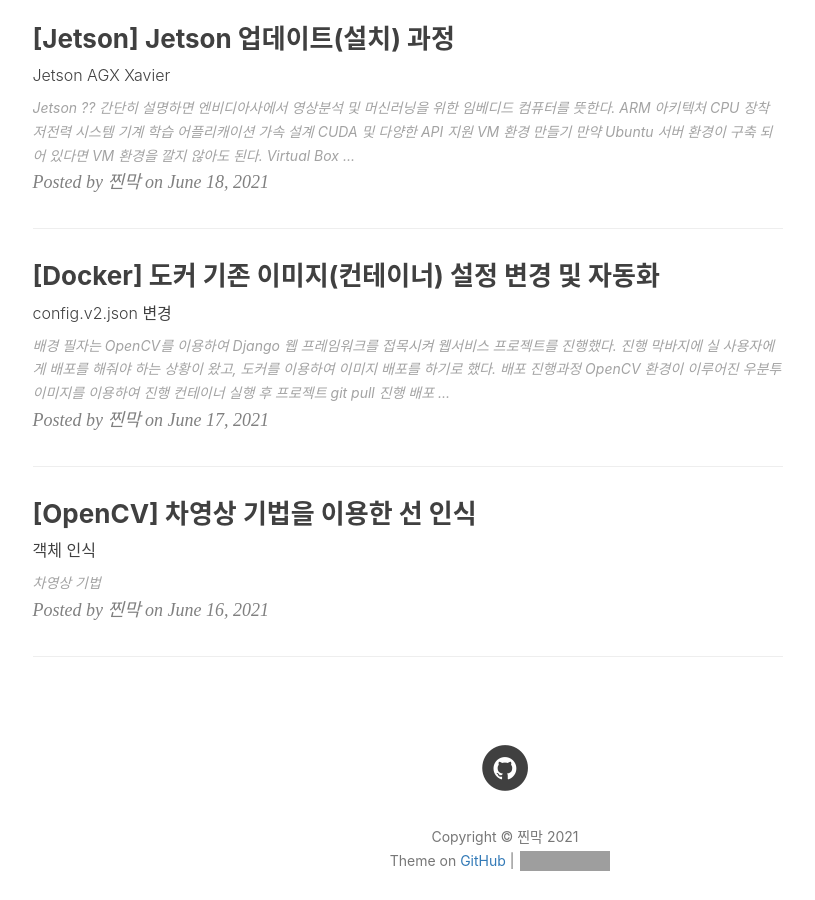
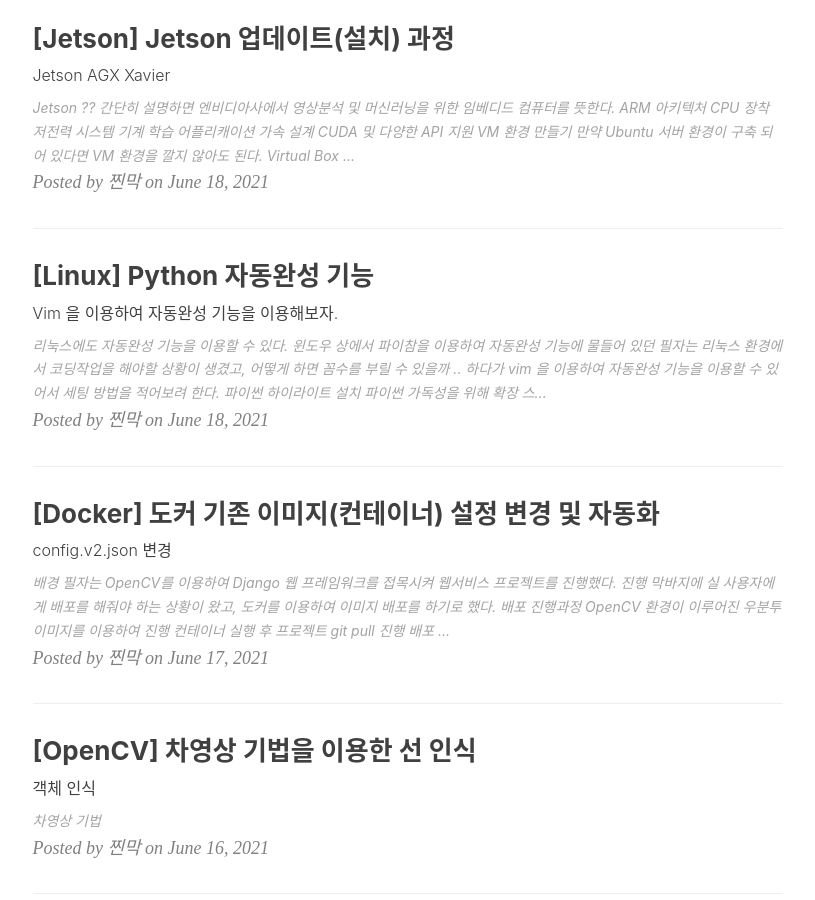
Before and after one commit to fray-cloud/fray-cloud.github.io, a Jekyll site: the page built from index.html, in a window 1280 px wide and 900 px high, scrolled down 1522 px. Shown: the whole window, without its empty margins (135-950 px from the left). Built offline with Jekyll 4.4.1, drawn with Linux system fonts in a browser that asks for light colours; nearby versions of some CDN libraries; the list of posts is cut into pages by our own code; comment, search, counter and statistics services are not loaded; grey boxes are pictures that could not be loaded.

Commit message:
'update_post_auto_python'

````diff
--- /dev/null
+++ b/_posts/2021-06-18-auto_python_linux.md
@@ -0,0 +1,53 @@
+---
+layout: post
+title: "[Linux] Python 자동완성 기능"
+subtitle: Vim 을 이용하여 자동완성 기능을 이용해보자.
+catalog: true
+tags:
+    - linux
+    - setting
+    - vim
+    - python
+
+---
+### 리눅스에도 자동완성 기능을 이용할 수 있다.
+윈도우 상에서 파이참을 이용하여 자동완성 기능에 물들어 있던 필자는 리눅스 환경에서 코딩작업을 해야할 상황이 생겼고, 어떻게 하면 꼼수를 부릴 수 있을까 .. 하다가
+vim 을 이용하여 자동완성 기능을 이용할 수 있어서 세팅 방법을 적어보려 한다.
+
+### 파이썬 하이라이트 설치
+1. 파이썬 가독성을 위해 확장 스크립트를 설치한다.
+```
+cd ~/.vim/ # .vim 폴더 이동
+git clone https://github.com/hdima/python-syntax.git #스크립트 설치
+mv python-syntax/syntax syntax/ # 스크립트 파일 내부에 syntax 폴더 옮김
+```
+
+### 자동완성 기능 설치
+1. 자동완성(pydiction) 설치
+```
+cd ~/.vim/ # .vim 폴더 이동
+wget https://www.vim.org/scripts/download_script.php?src_id=21842 # pydiction ver 1.2.3
+mv 'download_script.php?src_id=21842' pydiction.zip
+unzip pydiction.zip
+mv pydiction/after/ after/ #after 폴더를 .vim 폴더 아래 이동
+```
+
+### .vimrc 파일 수정
+```
+# vim ~/.vimrc
+syntax on
+filetype plugin on
+let python_version_3=1          # python ver3 사용
+let python_highlight_all=1      # 색상 강조
+set tabstop=8                   # 탭 길이
+set expandtab
+set softtabstop=4               # 탭 누를 때 벌어지는 간격
+set autoindent                  # 자동 들여쓰기
+set bg=dark                     # 배경 색
+set nu                          # 라인 숫자
+
+let g:pydiction_location='/home/[user_id]/.vim/pydiction/complete-dict' # [user_id] 에 본인 linux 아이디 삽입
+```
+
+### 적용 결과
+<img data-action="zoom" src='{{ "/img/post/auto_python.gif" | relative_url }}' alt='auto python'>
````
Also changed, not shown: _posts/2021-07-04-exam-reduce-word_3.md (+9 -8 lines), img/post/auto_python.gif (added).
